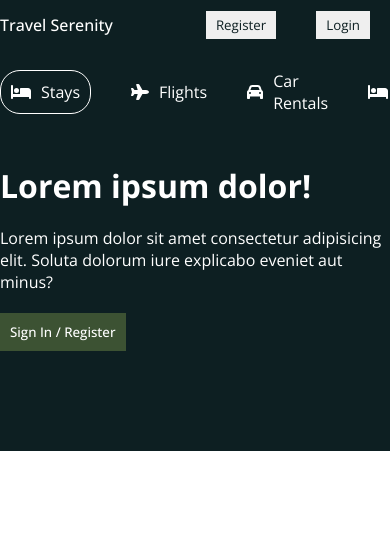
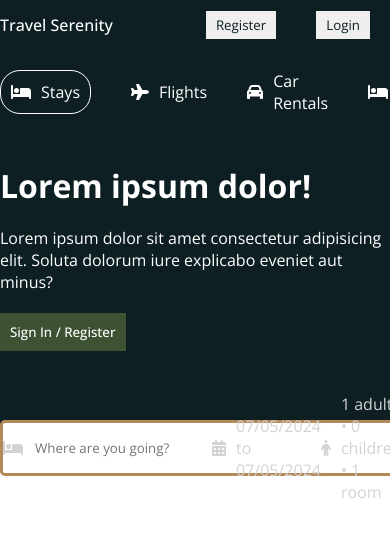
Before and after one commit to nguyenjh/travel-serenity-react-ui, a React (Create React App) app: page / in a window 390 px wide. Shown: the top 536 px of the page. Built offline with nearby package versions, Linux system fonts and the light colour scheme.

Commit message:
created responsive react search bar with ability to choose start/end date on calendar UI and increase/decrease number of adult/children/room

```diff
--- a/package.json
+++ b/package.json
@@ -10,7 +10,9 @@
     "@testing-library/jest-dom": "^5.16.4",
     "@testing-library/react": "^13.1.1",
     "@testing-library/user-event": "^13.5.0",
+    "date-fns": "^3.6.0",
     "react": "^18.0.0",
+    "react-date-range": "^2.0.1",
     "react-dom": "^18.0.0",
     "react-router-dom": "^6.24.0",
     "react-scripts": "5.0.1",
--- a/src/components/header/Header.jsx
+++ b/src/components/header/Header.jsx
@@ -1,11 +1,37 @@
 import "./header.css"
-import { faBed, faCar, faPlane, faTaxi } from "@fortawesome/free-solid-svg-icons"
+import { faBed, faCalendarDays, faCar, faPerson, faPlane, faTaxi } from "@fortawesome/free-solid-svg-icons"
 import { FontAwesomeIcon } from "@fortawesome/react-fontawesome"
+import { useState } from "react"
+import { DateRange } from 'react-date-range';
+import 'react-date-range/dist/styles.css'; // main css file
+import 'react-date-range/dist/theme/default.css'; // theme css file
+import { format } from "date-fns"
 
-const Header = () => {
+const Header = ({type}) => {
+    const [openDate, setOpenDate] = useState(false)
+    const [date, setDate] = useState([
+        {
+          startDate: new Date(),
+          endDate: new Date(),
+          key: 'selection'
+        }
+    ]);
+    const [openOptions, setOpenOptions] = useState(false)
+    const [options, setOptions] = useState({
+        adult: 1,
+        children: 0,
+        room: 1
+    })
+    const handleOption = (name, operation) =>{
+        setOptions(prev=>{return {
+            ...prev,
+            [name]: operation === "i" ? options[name] + 1 : options[name] - 1
+        }})
+    }
+
     return (
         <div className="header">
-            <div className="headerContainer">
+            <div className={type === "list" ? "headerContainer listMode" : "headerContainer"}>
                 <div className="headerList">
                     <div className="headerListItem active">
                         <FontAwesomeIcon icon={faBed} />
@@ -28,9 +54,70 @@
                         <span>Airport Taxis</span>
                     </div>
                 </div>
+                { type !== "list" &&
+                <>
                 <h1 className="headerTitle">Lorem ipsum dolor!</h1>
                 <p className="headerDesc">Lorem ipsum dolor sit amet consectetur adipisicing elit. Soluta dolorum iure explicabo eveniet aut minus?</p>
                 <button className="headerBtn">Sign In / Register</button>
+                <div className="headerSearch">
+                    <div className="headerSearchItem">
+                        <FontAwesomeIcon icon={faBed} className="headerIcon"/>
+                        <input
+                            type="text"
+                            placeholder="Where are you going?"
+                            className="headerSearchInput"
+                        />
+                    </div>
+                    <div className="headerSearchItem">
+                        <FontAwesomeIcon icon={faCalendarDays} className="headerIcon"/>
+                        <span onClick={()=>setOpenDate(!openDate)} className="headerSearchText">{`${format(
+                            date[0].startDate, "MM/dd/yyyy")}
+                            to ${format(date[0].endDate, "MM/dd/yyyy")}`}
+                        </span>
+                        {openDate && <DateRange
+                            editableDateInputs={true}
+                            onChange={item => setDate([item.selection])}
+                            moveRangeOnFirstSelection={false}
+                            ranges={date}
+                            className="date"
+                        />}
+                    </div>
+                    <div className="headerSearchItem">
+                        <FontAwesomeIcon icon={faPerson} className="headerIcon"/>
+                        <span onClick={()=>setOpenOptions(!openOptions)} className="headerSearchText">{`${options.adult} adult • ${options.children} children • ${options.room} room`}</span>
+                            {openOptions && <div className="options">
+                                <div className="optionItem">
+                                    <span className="optionText">Adult</span>
+                                    <div className="optionCounter">
+                                        <button disabled={options.adult <= 1} className="optionCounterBtn" onClick={()=>handleOption("adult", "d")}>-</button>
+                                        <span className="optionCounterNum">{options.adult}</span>
+                                        <button className="optionCounterBtn" onClick={()=>handleOption("adult", "i")}>+</button>
+                                    </div>
+                                </div>
+
+                                <div className="optionItem">
+                                    <span className="optionText">Children</span>
+                                    <div className="optionCounter">
+                                        <button disabled={options.children <= 0} className="optionCounterBtn" onClick={()=>handleOption("children", "d")}>-</button>
+                                        <span className="optionCounterNum">{options.children}</span>
+                                        <button className="optionCounterBtn" onClick={()=>handleOption("children", "i")}>+</button>
+                                    </div>
+                                </div>
+
+                                <div className="optionItem">
+                                    <span className="optionText">Room</span>
+                                    <div className="optionCounter">
+                                        <button disabled={options.room <= 1} className="optionCounterBtn" onClick={()=>handleOption("room", "d")}>-</button>
+                                        <span className="optionCounterNum">{options.room}</span>
+                                        <button className="optionCounterBtn" onClick={()=>handleOption("room", "i")}>+</button>
+                                    </div>
+                                </div>
+                            </div>}
+                    </div>
+                    <div className="headerSearchItem">
+                        <button className="headerBtn">Search</button>
+                    </div>
+                </div></>}
             </div>
         </div>
     )
--- a/src/components/header/header.css
+++ b/src/components/header/header.css
@@ -3,12 +3,17 @@
     color: white;
     display: flex;
     justify-content: center;
+    position: relative;
 }
 
 .headerContainer{
     width: 100%;
     max-width: 1024px;
     margin: 20px 0px 100px 0px;
+}
+
+.headerContainer.listMode{
+    margin: 20px 0px 0px 0px;
 }
 
 .headerList{
@@ -41,3 +46,82 @@
     padding: 10px;
     cursor: pointer;
 }
+
+.headerSearch{
+    height: 30px;
+    background-color: white;
+    border: 3px solid #B38A58;
+    display: flex;
+    align-items: center;
+    justify-content: space-around;
+    padding: 10px 0px;
+    border-radius: 5px;
+    position: absolute;
+    bottom: -25px;
+    width: 100%;
+    max-width: 1024px;
+}
+
+.headerIcon{
+    color: lightgray;
+}
+
+.headerSearchItem{
+    display: flex;
+    align-items: center;
+    gap: 10px;
+}
+
+.headerSearchInput{
+    border: none;
+    outline: none;
+}
+
+.headerSearchText{
+    color: lightgray;
+    cursor: pointer;
+}
+
+.date{
+    position: absolute;
+    top: 50px;
+}
+
+.options{
+    position: absolute;
+    top: 50px;
+    background-color: white;
+    color: gray;
+    border-radius: 5px;
+    -webkit-box-shadow: 0px 0px 10px -5px rgba(0,0,0,0.4);
+    -moz-box-shadow: 0px 0px 10px -5px rgba(0,0,0,0.4);
+    box-shadow: 0px 0px 10px -5px rgba(0,0,0,0.4);
+}
+
+.optionItem{
+    width: 200px;
+    display: flex;
+    justify-content: space-between;
+    margin: 10px;
+}
+
+.optionCounter{
+    display: flex;
+    align-items: center;
+    gap: 10px;
+    font-size: 12px;
+    color: black;
+}
+
+.optionCounterBtn{
+    width: 30px;
+    height: 30px;
+    border: 1px solid #0D1F22;
+    color: #0D1F22;
+    cursor: pointer;
+    background-color: white;
+}
+
+.optionCounterBtn:disabled{
+    cursor: not-allowed;
+}
--- a/src/pages/list/List.jsx
+++ b/src/pages/list/List.jsx
@@ -1,8 +1,13 @@
 import React from 'react'
+import Navbar from '../../components/navbar/Navbar'
+import Header from '../../components/header/Header'
 
 const List = () => {
     return (
-        <div>List</div>
+        <div>
+            <Navbar/>
+            <Header type="list"/>
+        </div>
     )
 }
 
```
Also changed, not shown: 1 other file (tests, documents, lock files or other folders).
